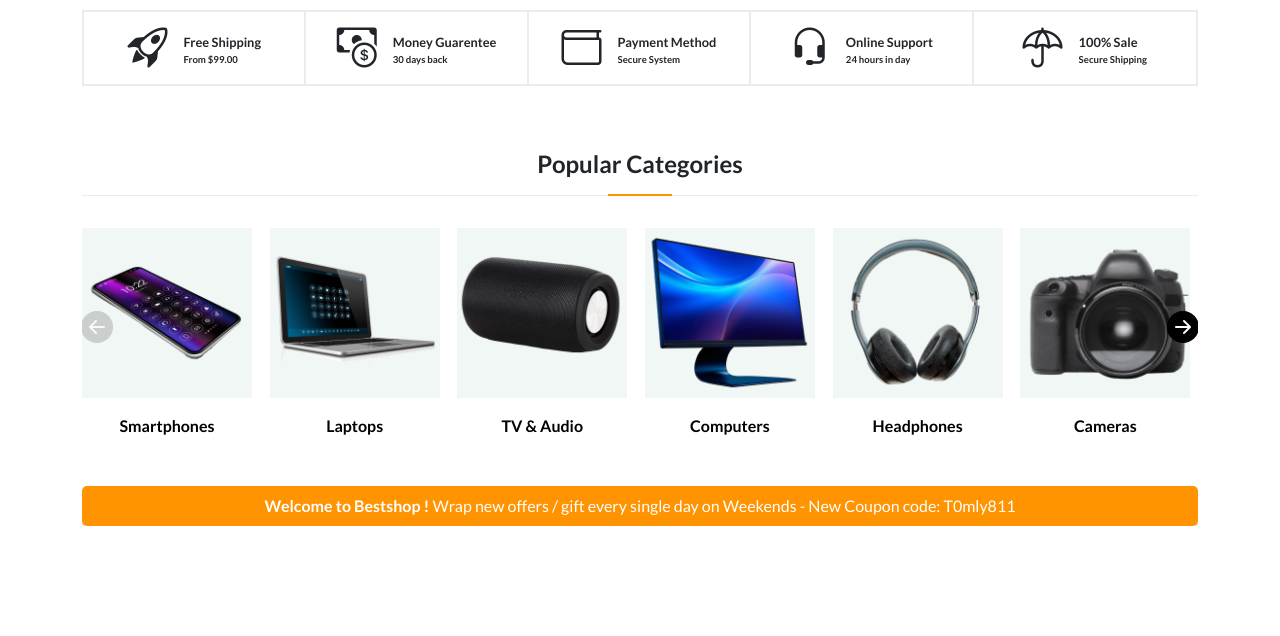
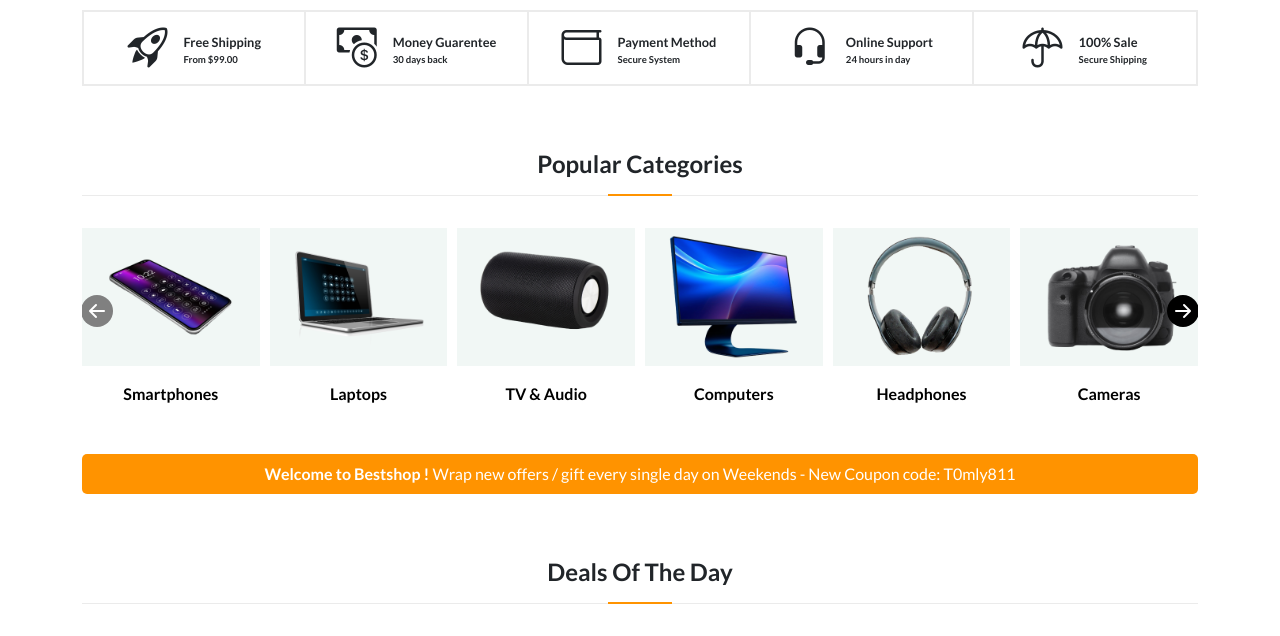
Before and after one commit to mzr-Qasim/Best-Shop-Store, a plain HTML site: page index.html in a window 1280 px wide. Shown: the part 611-1247 px from the top of the page. Before the commit the page ends 1137 px from the top, so only its background shows below. Drawn offline with nearby package versions, Linux system fonts and the light colour scheme; files whose address does not match are found by name.

Commit message:
Swiper Carousel Settings

```diff
--- a/assets/css/main.scss
+++ b/assets/css/main.scss
@@ -272,33 +272,6 @@ ul.main-hero-section-features-inner{
 }
 
 
-
-.popular-categories{
-    .title{
-        position: relative;
-        margin-bottom: $section-space;
-        text-align: center;
-        border-bottom: $small-border-style;
-        padding-bottom: 1rem;
-
-        h2{
-            font-size: 1.5rem;
-            font-weight: bold;
-        }
-
-        .title-style{
-            position: absolute;
-            display: inline-block;
-            width: 4rem;
-            height: 2px;
-            background-color: $primary-color;
-            bottom: -2px;
-            transform: translate(-50%,-50%)
-        }
-    }
-}
-
-
 .popular-categories-carousel{
     margin-bottom: $section-space-half;
     .swiper-slide{
@@ -307,8 +280,6 @@ ul.main-hero-section-features-inner{
             color: $black-color;
             font-weight: bold;
             figure{
-                width: 170px;
-                aspect-ratio: 1/1;
                 transition: box-shadow 0.3s ease;
                 img{
                     width: 100%;
@@ -332,6 +303,7 @@ ul.main-hero-section-features-inner{
 }
 
 .popular-categories-bottom-title{
+    margin-bottom: $section-space-large;
     text-align: center;
     background-color: $primary-color;
     color: $white-color;
--- a/assets/css/partials/_base.scss
+++ b/assets/css/partials/_base.scss
@@ -127,3 +127,25 @@ a{
   transform: translateY(-50%);
   z-index: 100;
 }
+
+
+.section-title-theme{
+    position: relative;
+    margin-bottom: $section-space;
+    text-align: center;
+    border-bottom: $small-border-style;
+    padding-bottom: 1rem;
+    h2{
+        font-size: 1.5rem;
+        font-weight: bold;
+    }
+    .title-style{
+        position: absolute;
+        display: inline-block;
+        width: 4rem;
+        height: 2px;
+        background-color: $primary-color;
+        bottom: -2px;
+        transform: translate(-50%,-50%)
+    }
+}
--- a/assets/js/main.js
+++ b/assets/js/main.js
@@ -15,25 +15,26 @@ var swiper = new Swiper(".mySwiper", {
 
 
 var swiper = new Swiper(".mySwiper-2", {
-  slidesPerView: 2,
-  loop:false,
-  // spaceBetween: 20,
+  // slidesPerView: 6,
+  loop:true,
+  spaceBetween: 10,
   navigation: {
     nextEl: ".swiper-button-next",
     prevEl: ".swiper-button-prev",
   },
   breakpoints: {
-    1200: {
-      slidesPerView: 6,
-      spaceBetween: 10,
+    350: {
+      slidesPerView: 2,
+    },
+    768: {
+      slidesPerView: 3,
     },
     992: {
       slidesPerView: 4,
-      spaceBetween: 10,
     },
-    768: {
-      slidesPerView: 3,
-      spaceBetween: 10,
+
+    1200: {
+      slidesPerView: 6,
     },
 
 
--- a/index.html
+++ b/index.html
@@ -294,7 +294,7 @@
       </div><!-- /.main-hero-section-features -->
       <div class="popular-categories">
         <div class="container">
-          <div class="title">
+          <div class="title section-title-theme">
             <h2>Popular Categories</h2>
             <div class="title-style"></div>
           </div><!-- /.title -->
@@ -381,6 +381,14 @@
           </div><!-- /.popular-categories-bottom-title -->
         </div><!-- /.container -->
       </div><!-- /.popular-categories -->
+      <div class="deals-of-the-day">
+        <div class="container">
+          <div class="title section-title-theme">
+            <h2>Deals Of The Day</h2>
+            <div class="title-style"></div>
+          </div><!-- /.title -->
+        </div><!-- /.container -->
+      </div><!-- /.deals-of-the-day -->
     </main><!-- /.main-content -->
     <footer class="footer"></footer><!-- /.footer -->
   </div><!-- /.site-wrapper -->
```
Also changed, not shown: assets/css/main.css, 1 other file.
